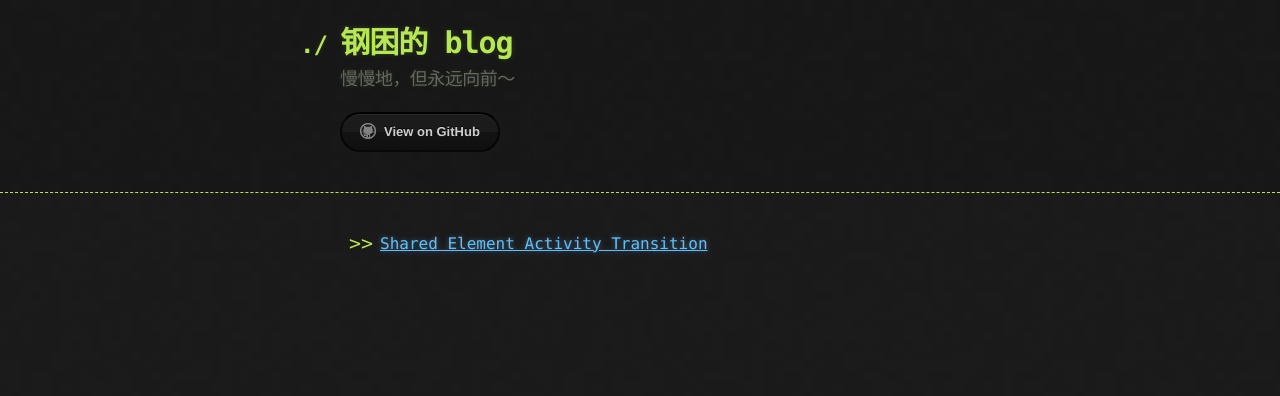
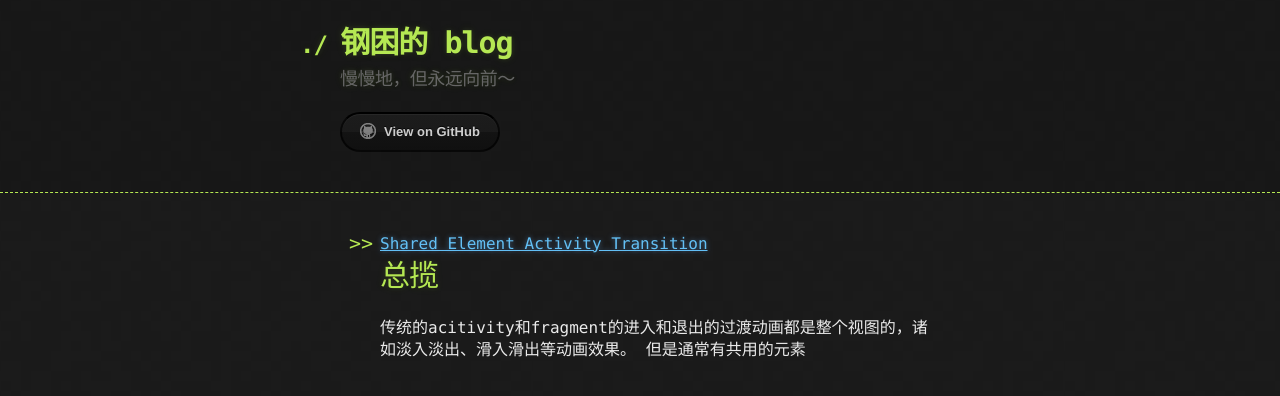
Before and after one commit to zzzspike/molver.github.io, a Jekyll site: the page built from index.md, in a window 1280 px wide. Shown: the top 396 px of the page. Built offline with Jekyll 4.4.1, drawn with Linux system fonts in a browser that asks for light colours.

Commit message:
Update 2017-08-14-shared-element-transition.md

```diff
--- a/_posts/2017-08-14-shared-element-transition.md
+++ b/_posts/2017-08-14-shared-element-transition.md
@@ -2,3 +2,6 @@
 layout: post
 title: Shared Element Activity Transition
 ---
+# 总揽
+传统的acitivity和fragment的进入和退出的过渡动画都是整个视图的，诸如淡入淡出、滑入滑出等动画效果。
+但是通常有共用的元素
```
